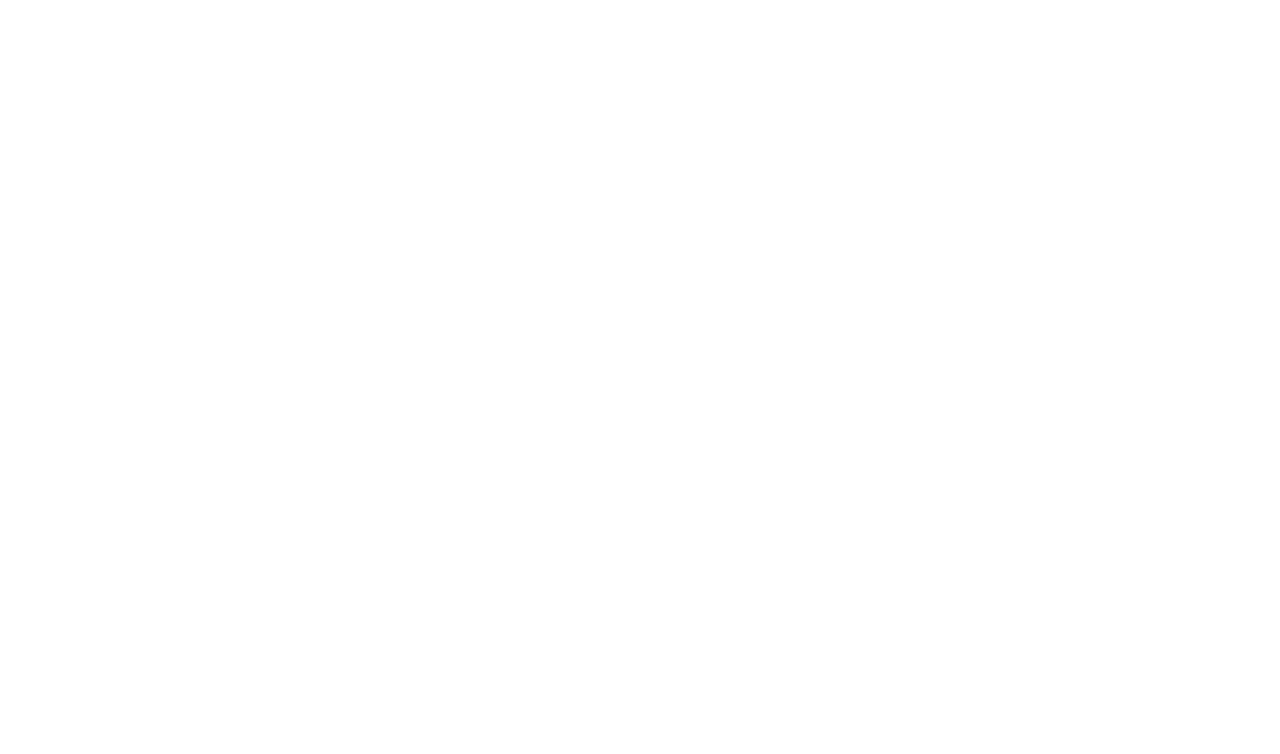
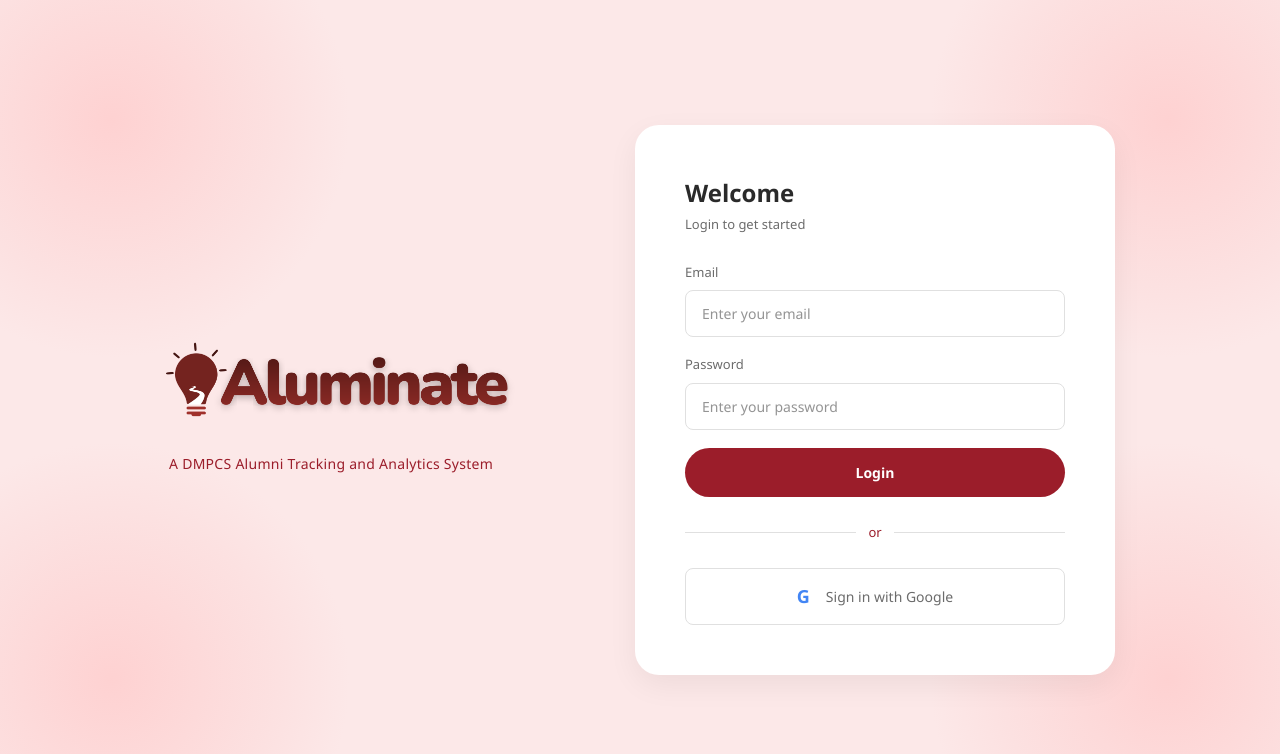
Before and after one commit to ldlambayao/cmsc127-aluminate, a Next.js app in the folder aluminate/: page /login in a window 1280 px wide. Shown: the top 754 px of the page. Built offline with nearby package versions, Linux system fonts and the light colour scheme.

Commit message:
Changed landing page + Added login page (#3)

```diff
--- a/aluminate/app/(auth)/login/page.tsx
+++ b/aluminate/app/(auth)/login/page.tsx
@@ -1,7 +1,298 @@
+import Link from "next/link";
+import Image from "next/image";
+
 export default function LoginPage() {
   return (
-    <div>
-      {/* Login Page */}
+    <div style={containerStyle}>
+      {/* Corner gradient blobs */}
+      <div style={blobTopLeftStyle} />
+      <div style={blobTopRightStyle} />
+      <div style={blobBottomLeftStyle} />
+      <div style={blobBottomRightStyle} />
+
+      {/* Two-column layout container */}
+      <div style={mainSplitLayout}>
+        {/* Left column: Brand lockup */}
+        <div style={brandColumnStyle}>
+          {/* Branded Logo using the full image from /public */}
+          <div style={brandLockupStyle}>
+            <Image
+              src="/aluminate logo.png"
+              alt="Aluminate logo"
+              width={380}
+              height={95}
+              style={{ objectFit: "contain", marginLeft: "-10px" }}
+              priority
+            />
+          </div>
+          {/* Subtitle */}
+          <p style={brandSubtitleStyle}>
+            A DMPCS Alumni Tracking and Analytics System
+          </p>
+        </div>
+
+        {/* Right column: Login card */}
+        <div style={cardColumnStyle}>
+          <div style={loginCardStyle}>
+            {/* Welcome header */}
+            <div style={headerWrapper}>
+              <h2 style={welcomeTitleStyle}>Welcome</h2>
+              <p style={welcomeSubtitleStyle}>Login to get started</p>
+            </div>
+
+            {/* Login form */}
+            <form style={formStyle}>
+              {/* Email input field */}
+              <div style={inputGroupStyle}>
+                <label style={labelStyle}>Email</label>
+                <input
+                  type="email"
+                  placeholder="Enter your email"
+                  style={inputFieldStyle}
+                  required
+                />
+              </div>
+
+              {/* Password input field */}
+              <div style={inputGroupStyle}>
+                <label style={labelStyle}>Password</label>
+                <input
+                  type="password"
+                  placeholder="Enter your password"
+                  style={inputFieldStyle}
+                  required
+                />
+              </div>
+
+              {/* Login button */}
+              <button type="submit" style={loginButtonStyle}>
+                Login
+              </button>
+
+              {/* Separator */}
+              <div style={separatorStyle}>
+                <div style={separatorLine} />
+                <span style={separatorText}>or</span>
+                <div style={separatorLine} />
+              </div>
+
+              {/* Google sign-in button */}
+              <button type="button" style={googleButtonStyle}>
+                <span style={googleLogoPlaceholder}>G</span>
+                Sign in with Google
+              </button>
+            </form>
+          </div>
+        </div>
+      </div>
     </div>
   );
 }
+
+// --- Styles ---
+
+const containerStyle: React.CSSProperties = {
+  position: "relative",
+  display: "flex",
+  width: "100%",
+  height: "100vh",
+  overflow: "hidden",
+  backgroundColor: "#fce8e8",
+  fontFamily: "'Segoe UI', sans-serif",
+};
+
+const cornerBlobBase: React.CSSProperties = {
+  position: "absolute",
+  width: "480px",
+  height: "480px",
+  borderRadius: "50%",
+  pointerEvents: "none",
+};
+
+const blobTopLeftStyle: React.CSSProperties = {
+  ...cornerBlobBase,
+  top: "-15%",
+  left: "-10%",
+  background:
+    "radial-gradient(circle, rgba(255,200,200,0.7) 0%, rgba(252,210,210,0.3) 50%, transparent 70%)",
+};
+
+const blobTopRightStyle: React.CSSProperties = {
+  ...cornerBlobBase,
+  top: "-15%",
+  right: "-10%",
+  background:
+    "radial-gradient(circle, rgba(255,200,200,0.7) 0%, rgba(252,210,210,0.3) 50%, transparent 70%)",
+};
+
+const blobBottomLeftStyle: React.CSSProperties = {
+  ...cornerBlobBase,
+  bottom: "-15%",
+  left: "-10%",
+  background:
+    "radial-gradient(circle, rgba(255,200,200,0.7) 0%, rgba(252,210,210,0.3) 50%, transparent 70%)",
+};
+
+const blobBottomRightStyle: React.CSSProperties = {
+  ...cornerBlobBase,
+  bottom: "-15%",
+  right: "-10%",
+  background:
+    "radial-gradient(circle, rgba(255,200,200,0.7) 0%, rgba(252,210,210,0.3) 50%, transparent 70%)",
+};
+
+// UPDATED: Centered layout with a specific gap to control distance
+const mainSplitLayout: React.CSSProperties = {
+  display: "flex",
+  width: "100%",
+  height: "100%",
+  alignItems: "center",
+  justifyContent: "center",
+  gap: "100px", // Adjust this value to bring them closer or further apart
+  padding: "0 20px",
+  zIndex: 1,
+};
+
+// UPDATED: Removed fixed flex widths so elements take natural space
+const brandColumnStyle: React.CSSProperties = {
+  display: "flex",
+  flexDirection: "column",
+  alignItems: "flex-start",
+  justifyContent: "center",
+  gap: "16px",
+};
+
+const brandLockupStyle: React.CSSProperties = {
+  display: "flex",
+  alignItems: "center",
+};
+
+const brandSubtitleStyle: React.CSSProperties = {
+  color: "#9b1d2a",
+  fontSize: "14px",
+  fontWeight: 400,
+  letterSpacing: "0.02em",
+  marginLeft: "4px",
+};
+
+// UPDATED: Removed fixed flex widths and padding
+const cardColumnStyle: React.CSSProperties = {
+  display: "flex",
+  justifyContent: "center",
+  alignItems: "center",
+};
+
+const loginCardStyle: React.CSSProperties = {
+  width: "100%",
+  minWidth: "480px",
+  maxWidth: "560px",
+  backgroundColor: "#ffffff",
+  borderRadius: "24px",
+  boxShadow: "0 10px 30px rgba(0,0,0,0.06)",
+  padding: "50px",
+  display: "flex",
+  flexDirection: "column",
+  gap: "28px",
+};
+
+const headerWrapper: React.CSSProperties = {
+  display: "flex",
+  flexDirection: "column",
+  gap: "4px",
+};
+
+const welcomeTitleStyle: React.CSSProperties = {
+  fontSize: "24px",
+  fontWeight: 700,
+  color: "#2a2a2a",
+};
+
+const welcomeSubtitleStyle: React.CSSProperties = {
+  fontSize: "13px",
+  color: "#6c6c6c",
+};
+
+const formStyle: React.CSSProperties = {
+  display: "flex",
+  flexDirection: "column",
+  gap: "18px",
+};
+
+const inputGroupStyle: React.CSSProperties = {
+  display: "flex",
+  flexDirection: "column",
+  gap: "8px",
+};
+
+const labelStyle: React.CSSProperties = {
+  fontSize: "13px",
+  color: "#6c6c6c",
+};
+
+const inputFieldStyle: React.CSSProperties = {
+  width: "100%",
+  padding: "12px 16px",
+  borderRadius: "8px",
+  border: "1px solid #e0e0e0",
+  fontSize: "14px",
+  color: "#2a2a2a",
+};
+
+const loginButtonStyle: React.CSSProperties = {
+  width: "100%",
+  backgroundColor: "#9b1d2a",
+  color: "#ffffff",
+  fontSize: "14px",
+  fontWeight: 600,
+  padding: "14px",
+  borderRadius: "999px",
+  border: "none",
+  cursor: "pointer",
+  transition: "background-color 0.2s ease, transform 0.15s ease",
+};
+
+const separatorStyle: React.CSSProperties = {
+  display: "flex",
+  alignItems: "center",
+  justifyContent: "center",
+  gap: "12px",
+  width: "100%",
+  marginTop: "8px",
+  marginBottom: "8px",
+};
+
+const separatorLine: React.CSSProperties = {
+  flex: 1,
+  height: "1px",
+  backgroundColor: "#e0e0e0",
+};
+
+const separatorText: React.CSSProperties = {
+  fontSize: "13px",
+  color: "#9b1d2a",
+  fontWeight: 400,
+};
+
+const googleButtonStyle: React.CSSProperties = {
+  width: "100%",
+  display: "flex",
+  alignItems: "center",
+  justifyContent: "center",
+  gap: "12px",
+  backgroundColor: "#ffffff",
+  color: "#6c6c6c",
+  fontSize: "14px",
+  fontWeight: 500,
+  padding: "14px",
+  borderRadius: "8px",
+  border: "1px solid #e0e0e0",
+  cursor: "pointer",
+  transition: "background-color 0.2s ease, box-shadow 0.15s ease",
+};
+
+const googleLogoPlaceholder: React.CSSProperties = {
+  fontSize: "18px",
+  fontWeight: 700,
+  color: "#4285F4",
+  marginRight: "4px",
+};
--- a/aluminate/app/page.tsx
+++ b/aluminate/app/page.tsx
@@ -1,57 +1,120 @@
-// hi ivan here ka mag code sa getting started thanks
 import Link from "next/link";
+import Image from "next/image";
 
 export default function Home() {
   return (
-    <div
-      style={{
-        display: "flex",
-        flexDirection: "column",
-        alignItems: "center",
-        justifyContent: "center",
-        height: "100vh",
-        gap: "16px",
-        fontFamily: "'Segoe UI', sans-serif",
-        backgroundColor: "#f0f0f0",
-      }}
-    >
-      <h1 style={{ color: "#1a1a2e", marginBottom: "8px" }}>
-        Aluminate System
-      </h1>
-      <p style={{ color: "#888", fontSize: "14px", marginBottom: "24px" }}>
-        Illuminating Alumni Paths Through Data, One at a Time
-      </p>
-      <Link
-        href="/alumni"
-        style={linkStyle}
-      >
-        → Alumni Dashboard
-      </Link>
-      <Link
-        href="/admin"
-        style={linkStyle}
-      >
-        → Admin Dashboard
-      </Link>
-      <Link
-        href="/login"
-        style={linkStyle}
-      >
-        → Login
-      </Link>
-      <Link
-        href="/signup"
-        style={linkStyle}
-      >
-        → Sign Up
-      </Link>
+    <div style={containerStyle}>
+      {/* Corner gradient blobs */}
+      <div style={blobTopLeftStyle} />
+      <div style={blobTopRightStyle} />
+      <div style={blobBottomLeftStyle} />
+      <div style={blobBottomRightStyle} />
+
+      {/* Centered content */}
+      <div style={contentStyle}>
+        {/* Logo */}
+        <Image
+          src="/aluminate logo.png"
+          alt="Aluminate logo"
+          width={320}
+          height={80}
+          style={{ objectFit: "contain", marginBottom: "12px" }}
+          priority
+        />
+
+        {/* Subtitle */}
+        <p style={subtitleStyle}>
+          A DMPCS Alumni Tracking and Analytics System
+        </p>
+
+        {/* Get Started button */}
+        <Link href="/login" style={buttonStyle}>
+          Get Started &nbsp;→
+        </Link>
+      </div>
     </div>
   );
 }
 
-const linkStyle = {
+const containerStyle: React.CSSProperties = {
+  position: "relative",
+  display: "flex",
+  alignItems: "center",
+  justifyContent: "center",
+  height: "100vh",
+  overflow: "hidden",
+  backgroundColor: "#fce8e8",
+  fontFamily: "'Segoe UI', sans-serif",
+};
+
+const cornerBlobBase: React.CSSProperties = {
+  position: "absolute",
+  width: "480px",
+  height: "480px",
+  borderRadius: "50%",
+  pointerEvents: "none",
+};
+
+const blobTopLeftStyle: React.CSSProperties = {
+  ...cornerBlobBase,
+  top: "-15%",
+  left: "-10%",
+  background:
+    "radial-gradient(circle, rgba(255,200,200,0.7) 0%, rgba(252,210,210,0.3) 50%, transparent 70%)",
+};
+
+const blobTopRightStyle: React.CSSProperties = {
+  ...cornerBlobBase,
+  top: "-15%",
+  right: "-10%",
+  background:
+    "radial-gradient(circle, rgba(255,200,200,0.7) 0%, rgba(252,210,210,0.3) 50%, transparent 70%)",
+};
+
+const blobBottomLeftStyle: React.CSSProperties = {
+  ...cornerBlobBase,
+  bottom: "-15%",
+  left: "-10%",
+  background:
+    "radial-gradient(circle, rgba(255,200,200,0.7) 0%, rgba(252,210,210,0.3) 50%, transparent 70%)",
+};
+
+const blobBottomRightStyle: React.CSSProperties = {
+  ...cornerBlobBase,
+  bottom: "-15%",
+  right: "-10%",
+  background:
+    "radial-gradient(circle, rgba(255,200,200,0.7) 0%, rgba(252,210,210,0.3) 50%, transparent 70%)",
+};
+
+const contentStyle: React.CSSProperties = {
+  position: "relative",
+  zIndex: 1,
+  display: "flex",
+  flexDirection: "column",
+  alignItems: "center",
+  gap: "0px",
+};
+
+const subtitleStyle: React.CSSProperties = {
   color: "#9b1d2a",
-  fontWeight: "600",
-  fontSize: "15px",
+  fontSize: "13px",
+  fontWeight: 400,
+  letterSpacing: "0.02em",
+  marginBottom: "28px",
+  marginTop: "4px",
+};
+
+const buttonStyle: React.CSSProperties = {
+  display: "inline-flex",
+  alignItems: "center",
+  backgroundColor: "#9b1d2a",
+  color: "#ffffff",
+  fontSize: "14px",
+  fontWeight: 600,
+  padding: "10px 28px",
+  borderRadius: "999px",
   textDecoration: "none",
+  letterSpacing: "0.03em",
+  transition: "background-color 0.2s ease, transform 0.15s ease",
 };
```
Also changed, not shown: 1 other file (tests, documents, lock files or other folders).
